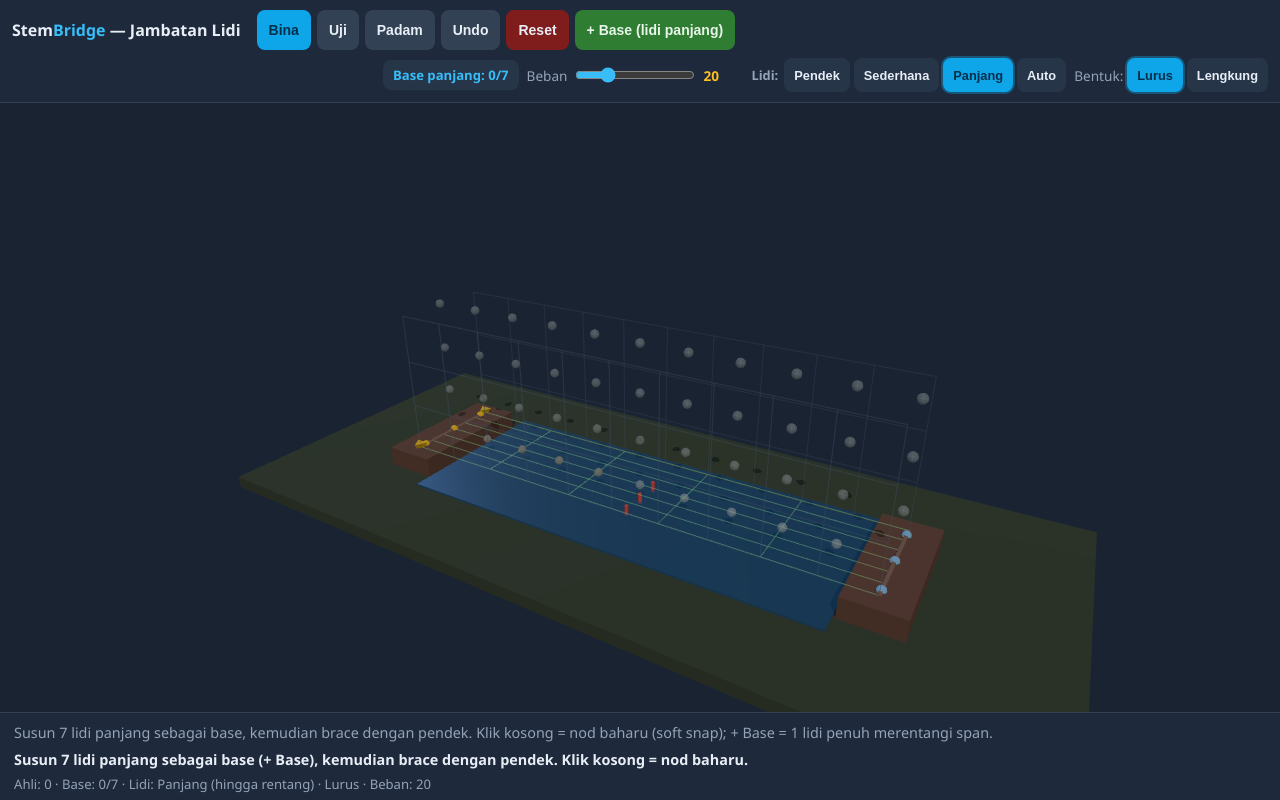
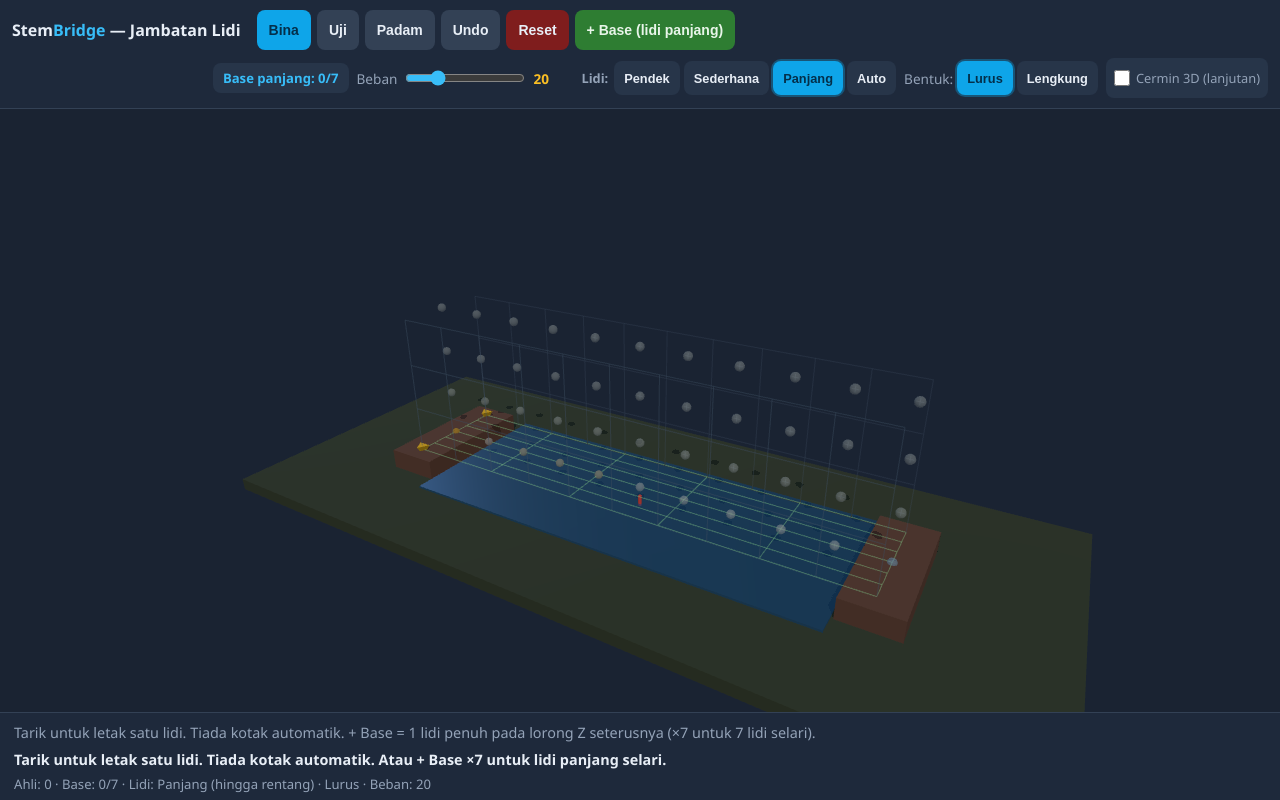
Before and after one commit to ajamRA/StemBridgeSimulator, a website built with Vite: page index.html in a window 1280 px wide. Built offline with nearby package versions, Linux system fonts and the light colour scheme; animation ran at ten frames a second.

Commit message:
fix: one drag = one stick; disable auto-box mirror by default

```diff
--- a/src/game/Game.ts
+++ b/src/game/Game.ts
@@ -58,7 +58,7 @@ import * as THREE from 'three';
 const CLICK_SLOP_PX = 6;
 
 const TIP_MS =
-  'Susun 7 lidi panjang sebagai base, kemudian brace dengan pendek. Klik kosong = nod baharu (soft snap); + Base = 1 lidi penuh merentangi span.';
+  'Tarik untuk letak satu lidi. Tiada kotak automatik. + Base = 1 lidi penuh pada lorong Z seterusnya (×7 untuk 7 lidi selari).';
 
 interface BuildSnapshot {
   members: MemberDef[];
@@ -147,6 +147,18 @@ export class Game {
     this.ui.btnUndo.addEventListener('click', () => this.undo());
     this.ui.btnReset.addEventListener('click', () => this.reset());
     this.ui.btnBase.addEventListener('click', () => this.placeBaseRail());
+    this.ui.chkMirror.addEventListener('change', () => {
+      const on = this.ui.chkMirror.checked;
+      this.scene.setAutoMirrorDepth(on);
+      this.refreshNodes();
+      this.syncScene();
+      this.flash(
+        on
+          ? 'Cermin 3D HIDUP — setiap lidi digandakan near+far + brace melintang (kotak).'
+          : 'Cermin 3D MATI — satu tarikan = satu lidi sahaja.',
+        on ? 'warn' : 'ok',
+      );
+    });
     this.ui.loadSlider.addEventListener('input', () => {
       this.loadMagnitude = Number(this.ui.loadSlider.value);
       this.ui.loadVal.textContent = String(this.loadMagnitude);
@@ -613,7 +625,7 @@ export class Game {
     if (mode === 'bina') {
       this.invalidateTest();
       this.flash(
-        'Mod Bina — klik kosong = nod; dua nod = sambung; + Base = lidi penuh span.',
+        'Mod Bina — tarik = 1 lidi; dua nod = sambung; + Base = 1 lidi penuh lorong Z.',
         '',
       );
     } else if (mode === 'padam') {
@@ -794,7 +806,7 @@ export class Game {
 
   private showIdleTip(): void {
     this.flash(
-      'Susun 7 lidi panjang sebagai base (+ Base), kemudian brace dengan pendek. Klik kosong = nod baharu.',
+      'Tarik untuk letak satu lidi. Tiada kotak automatik. Atau + Base ×7 untuk lidi panjang selari.',
       '',
     );
   }
--- a/src/scene/BridgeScene.ts
+++ b/src/scene/BridgeScene.ts
@@ -4,7 +4,10 @@
  * PHYSICS NOTE (MVP): Direct Stiffness Method remains 2D axial-only on the
  * primary XY truss. Deck base rails use Z lanes (up to 7 parallel lidi panjang);
  * only the first structural base chord enters the DSM — extra lanes are visual.
- * Side-truss members still auto-mirror to near/far planes for classroom depth.
+ *
+ * DEFAULT UX: one placed member = one cylinder (mid-plane / its Z lane).
+ * Optional advanced "auto-mirror depth" duplicates side-truss sticks to
+ * near+far and adds transverse braces (creates a box look) — OFF by default.
  */
 import * as THREE from 'three';
 import { OrbitControls } from 'three/examples/jsm/controls/OrbitControls.js';
@@ -49,6 +52,8 @@ export class BridgeScene {
   private memberMeshes = new Map<number, THREE.Mesh[]>();
   private nodeMeshes = new Map<number, THREE.Mesh[]>();
   private transverseMeshes = new Map<number, THREE.Mesh>();
+  /** Advanced: duplicate side-truss to near/far + transverse braces. Default OFF. */
+  private autoMirrorDepth = false;
 
   constructor(canvas: HTMLCanvasElement) {
     this.renderer = new THREE.WebGLRenderer({
@@ -130,6 +135,28 @@ export class BridgeScene {
 
   setOrbitEnabled(enabled: boolean): void {
     this.controls.enabled = enabled;
+  }
+
+  /**
+   * When true, non-base members render on near+far planes and syncTransverse
+   * adds cross connectors (box look). Default false = one stick only.
+   */
+  setAutoMirrorDepth(enabled: boolean): void {
+    this.autoMirrorDepth = enabled;
+    if (!enabled) this.clearTransverse();
+  }
+
+  getAutoMirrorDepth(): boolean {
+    return this.autoMirrorDepth;
+  }
+
+  private clearTransverse(): void {
+    for (const [, mesh] of this.transverseMeshes) {
+      this.transverseGroup.remove(mesh);
+      mesh.geometry.dispose();
+      (mesh.material as THREE.Material).dispose();
+    }
+    this.transverseMeshes.clear();
   }
 
   private buildGround(): void {
@@ -302,9 +329,9 @@ export class BridgeScene {
       const meshes: THREE.Mesh[] = [];
       const r = n.isApex ? NODE_RADIUS * 0.75 : n.isFree ? NODE_RADIUS * 0.85 : NODE_RADIUS;
 
-      // Supports + free joints: show on mid + both faces; grid magnets lighter on mid
+      // Default: single mid-plane joint. Advanced mirror: also show near/far faces.
       const zs =
-        n.support !== 'none' || n.isFree || n.isApex
+        this.autoMirrorDepth && (n.support !== 'none' || n.isFree || n.isApex)
           ? [0, Z_NEAR * 0.85, Z_FAR * 0.85]
           : [0];
 
@@ -362,9 +389,12 @@ export class BridgeScene {
       }
 
       const isBase = m.role === 'base' && m.zLane != null;
+      // Base: its Z lane only. Normal: mid-plane unless advanced auto-mirror.
       const zs = isBase
         ? [laneZ(m.zLane!)]
-        : [Z_NEAR, Z_FAR];
+        : this.autoMirrorDepth
+          ? [Z_NEAR, Z_FAR]
+          : [0];
       const radius = isBase ? BASE_RADIUS : MEMBER_RADIUS;
 
       let meshes = this.memberMeshes.get(m.id);
@@ -406,8 +436,13 @@ export class BridgeScene {
   /**
    * Visual-only near↔far connectors at nodes that participate in side-truss
    * members (not base-only). Never enters the 2D members list.
+   * Gated by autoMirrorDepth — OFF by default so one stick ≠ kotak.
    */
   private syncTransverse(nodes: NodeDef[], members: MemberDef[]): void {
+    if (!this.autoMirrorDepth) {
+      this.clearTransverse();
+      return;
+    }
     const used = new Set<number>();
     for (const m of members) {
       if (m.role === 'base') continue;
@@ -492,7 +527,9 @@ export class BridgeScene {
         ? { x: mx, y: my + rise }
         : { x: mx + px * rise, y: my + py * rise };
 
-    for (const z of [Z_NEAR, Z_FAR, 0]) {
+    // Single stick preview by default; advanced mirror shows near+far+mid.
+    const previewZs = this.autoMirrorDepth ? [Z_NEAR, Z_FAR, 0] : [0];
+    for (const z of previewZs) {
       let pts: THREE.Vector3[];
       if (curved) {
         pts = [];
@@ -528,7 +565,8 @@ export class BridgeScene {
 
     const len = 0.4 + Math.min(magnitude / 40, 1.2);
     const mat = new THREE.MeshStandardMaterial({ color: 0xef5350 });
-    for (const z of [0, Z_NEAR * 0.5, Z_FAR * 0.5]) {
+    const loadZs = this.autoMirrorDepth ? [0, Z_NEAR * 0.5, Z_FAR * 0.5] : [0];
+    for (const z of loadZs) {
       const shaft = new THREE.Mesh(new THREE.CylinderGeometry(0.04, 0.04, len, 8), mat);
       shaft.position.set(node.x, node.y - len / 2 - 0.2, z);
       shaft.castShadow = true;
--- a/src/ui/dom.ts
+++ b/src/ui/dom.ts
@@ -11,6 +11,8 @@ export interface UIHandles {
   btnUndo: HTMLButtonElement;
   btnReset: HTMLButtonElement;
   btnBase: HTMLButtonElement;
+  /** Advanced: near/far mirror + transverse braces (default OFF). */
+  chkMirror: HTMLInputElement;
   baseCounter: HTMLElement;
   loadSlider: HTMLInputElement;
   loadVal: HTMLElement;
@@ -48,12 +50,16 @@ export function mountUI(app: HTMLElement): UIHandles {
           <button type="button" id="shape-lurus" data-shape="lurus" class="active" title="Lidi lurus (1 ahli)">Lurus</button>
           <button type="button" id="shape-lengkung" data-shape="lengkung" title="Busur: nod puncak + 2 ahli axial">Lengkung</button>
         </div>
+        <label class="adv-toggle" title="Lanjutan: salin setiap lidi ke muka near+far dan tambah brace melintang (nampak kotak). Lalai MATI.">
+          <input type="checkbox" id="chk-mirror" />
+          <span>Cermin 3D (lanjutan)</span>
+        </label>
       </div>
     </header>
     <canvas id="game-canvas"></canvas>
     <aside class="result-panel" id="result-panel">
-      <div class="tip">Susun 7 lidi panjang sebagai base, kemudian brace dengan pendek.</div>
-      <div class="status">Mod: <strong>Bina</strong> — klik kosong = nod baharu (soft snap); klik dua nod = sambung. Atau tekan <strong>+ Base</strong>.</div>
+      <div class="tip">Tarik untuk letak satu lidi. Tiada kotak automatik.</div>
+      <div class="status">Mod: <strong>Bina</strong> — tarik = 1 lidi; klik dua nod = sambung; <strong>+ Base</strong> = 1 lidi penuh pada lorong Z seterusnya.</div>
       <div class="legend">
         <span><i style="background:#43a047"></i>Rendah</span>
         <span><i style="background:#fdd835"></i>Sederhana</span>
@@ -73,6 +79,7 @@ export function mountUI(app: HTMLElement): UIHandles {
     btnUndo: app.querySelector('#btn-undo')!,
     btnReset: app.querySelector('#btn-reset')!,
     btnBase: app.querySelector('#btn-base')!,
+    chkMirror: app.querySelector('#chk-mirror')!,
     baseCounter: app.querySelector('#base-counter')!,
     loadSlider: app.querySelector('#beban')!,
     loadVal: app.querySelector('#beban-val')!,
--- a/src/ui/styles.css
+++ b/src/ui/styles.css
@@ -280,3 +280,29 @@ button.accent:disabled {
   color: #042f4a;
   background: var(--ok);
 }
+
+.adv-toggle {
+  display: inline-flex;
+  align-items: center;
+  gap: 6px;
+  font-size: 0.8rem;
+  color: var(--muted);
+  cursor: pointer;
+  user-select: none;
+  padding: 4px 8px;
+  border-radius: 8px;
+  background: var(--panel-2);
+  min-height: 40px;
+}
+
+.adv-toggle input {
+  width: 16px;
+  height: 16px;
+  accent-color: var(--accent);
+  cursor: pointer;
+}
+
+.adv-toggle:has(input:checked) {
+  color: var(--text);
+  outline: 1px solid var(--accent);
+}
```
Also changed, not shown: README.md.
